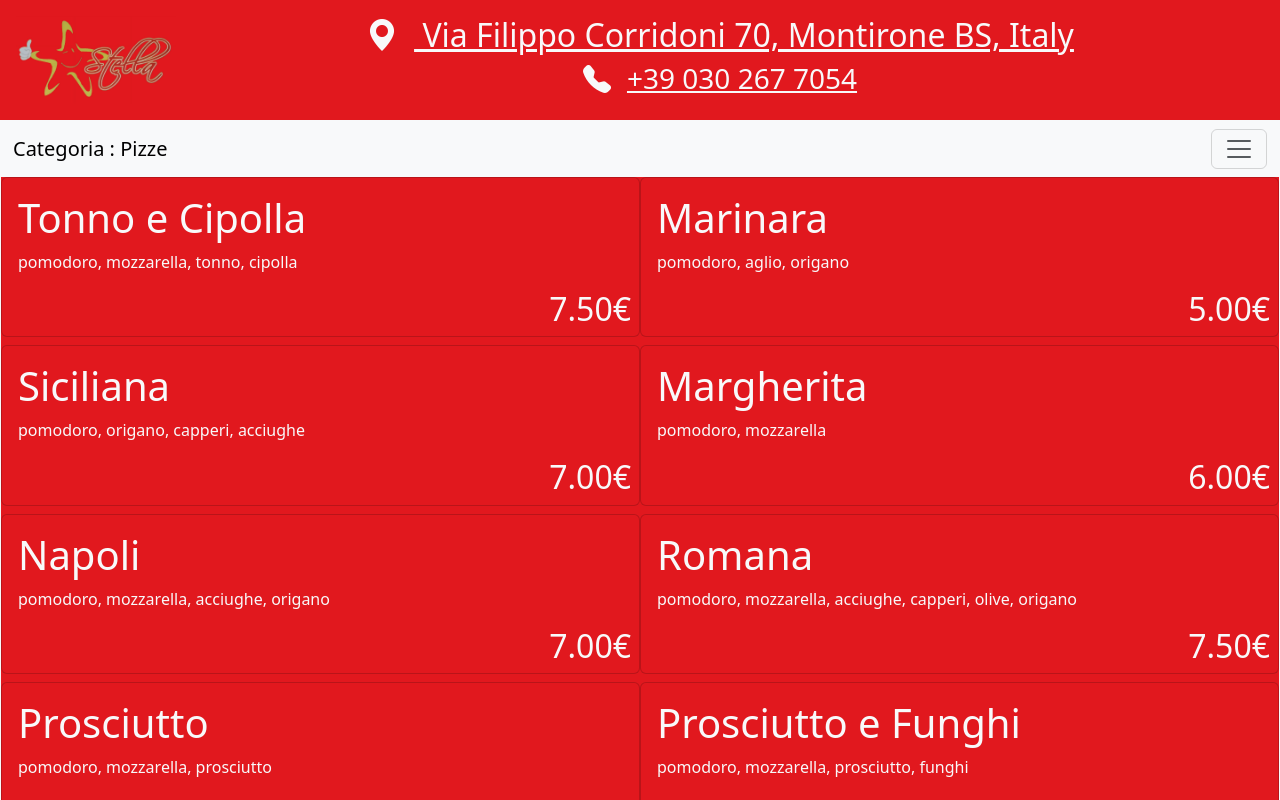
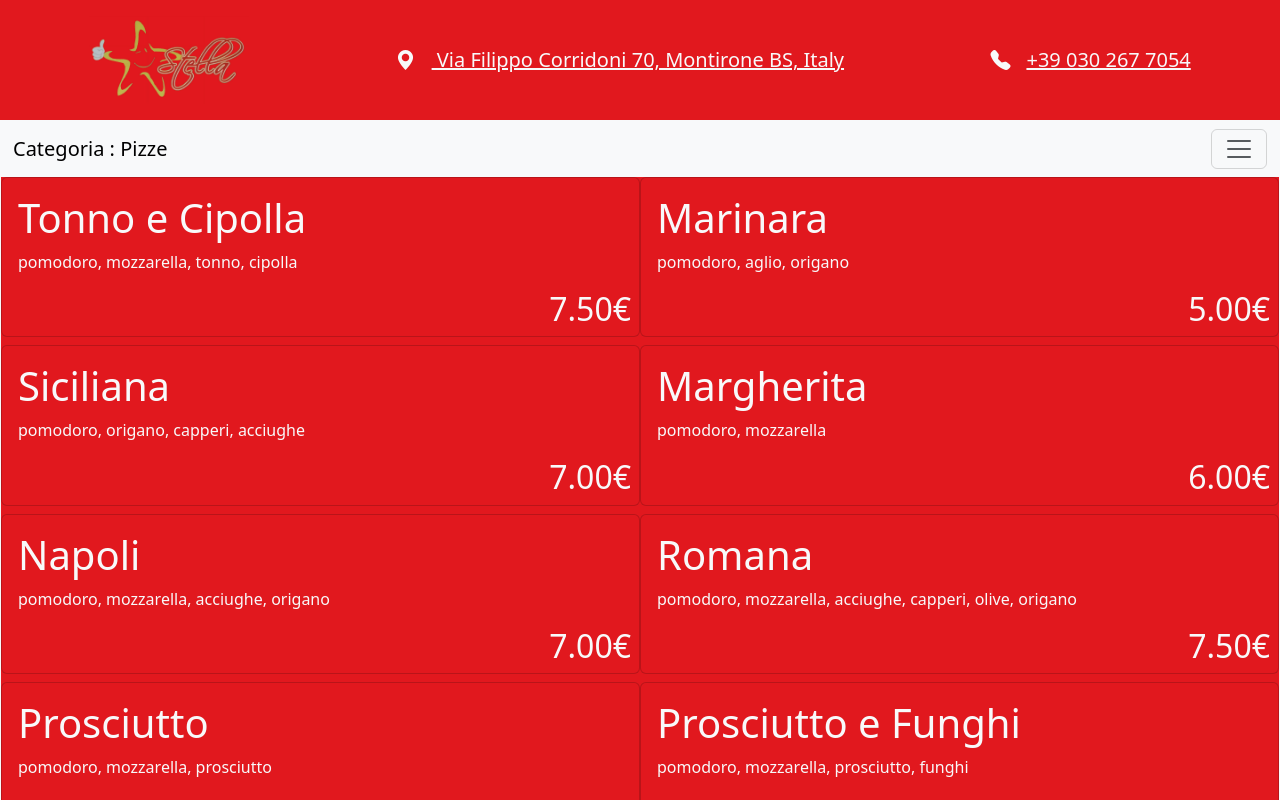
Before and after one commit to JustOmar21/PizzaMenu, an Angular app: page / in a window 1280 px wide. Shown: the top 800 px of the page. Built offline with nearby package versions, Linux system fonts and the light colour scheme.

Commit message:
enhanced header content display

```diff
--- a/src/app/components/header/header.component.html
+++ b/src/app/components/header/header.component.html
@@ -1,9 +1,5 @@
-<div class="d-flex flex-wrap p-3">
-  <div class="d-flex">
+<div class="d-flex flex-wrap p-3 justify-content-around align-content-center flex-grow-1 text-center">
     <img src="assets/stella.jpg" class="logo" alt="Pizzeria Stella Logo">
-  </div>
-  <div class="d-flex justify-content-center flex-grow-1 text-center flex-wrap">
-    <h2 class="text-light w-100"><a href="https://maps.app.goo.gl/1JqDaQKXPX8JgH216" target="_blank" class="link-light"><i class="bi bi-geo-alt-fill me-3"></i> Via Filippo Corridoni 70, Montirone BS, Italy</a></h2>
-    <h3 class="text-light"><i class="bi bi-telephone-fill me-3"></i> <a href="tel:+39 030 267 7054" class="link-light">+39 030 267 7054</a></h3>
-  </div>
+    <h5 class="text-light mt-auto mb-auto"><a href="https://maps.app.goo.gl/1JqDaQKXPX8JgH216" target="_blank" class="link-light"><i class="bi bi-geo-alt-fill me-3"></i> Via Filippo Corridoni 70, Montirone BS, Italy</a></h5>
+    <h5 class="text-light mt-auto mb-auto"><i class="bi bi-telephone-fill me-3"></i> <a href="tel:+39 030 267 7054" class="link-light">+39 030 267 7054</a></h5>
 </div>
```
